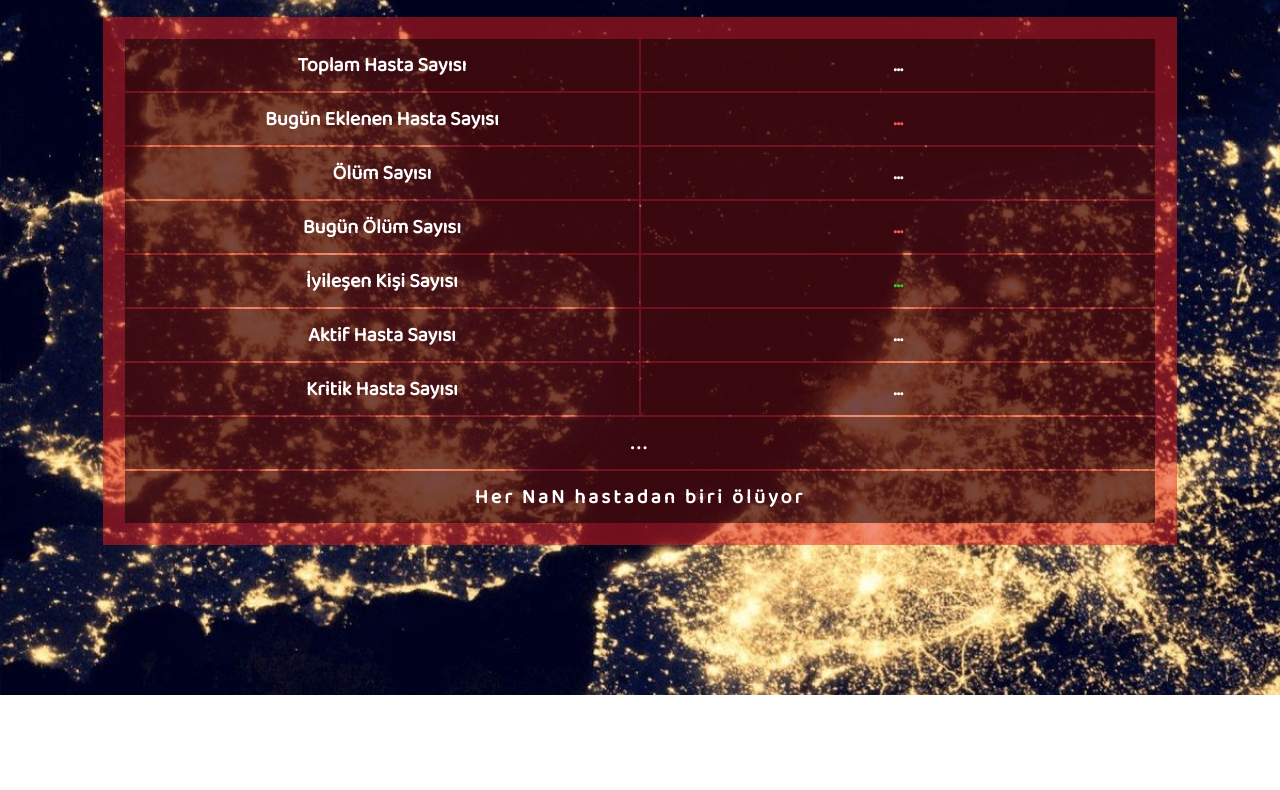
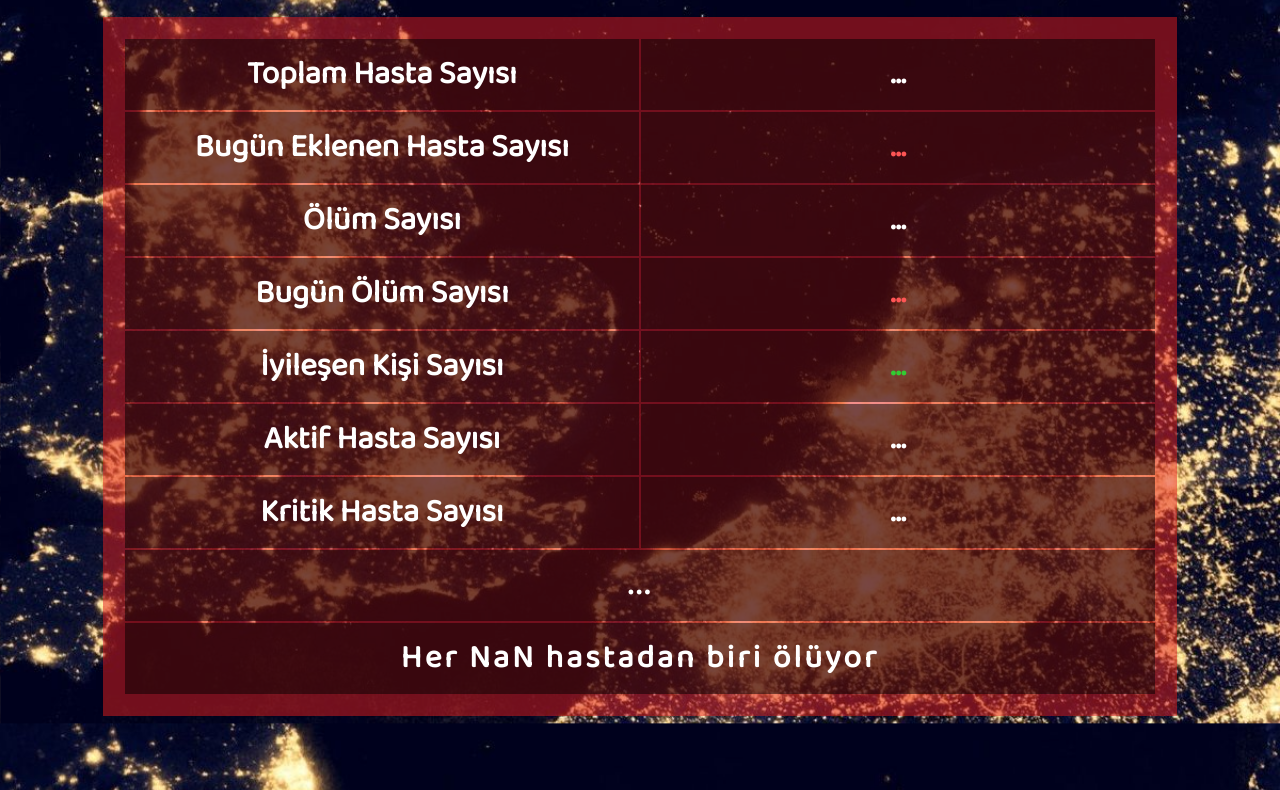
Before and after one commit to com-bro/coronatr.github.io, a plain HTML site: page belcika/index.html in a window 1280 px wide. Shown: the part 130-920 px from the top of the page. Before the commit the page ends 825 px from the top, so only its background shows below. Drawn offline with nearby package versions, Linux system fonts and the light colour scheme; no server answers.

Commit message:
Update index.html

```diff
--- a/belcika/index.html
+++ b/belcika/index.html
@@ -24,7 +24,7 @@
         table{
             padding: 20px;
             font-weight: bold;
-            font-size: 20px;
+            font-size: 2em;
             background: rgba(230,30,30,.5);
             text-align: center;
             width: 85%;
```
